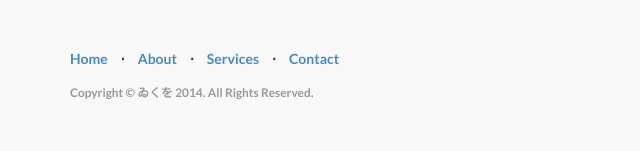
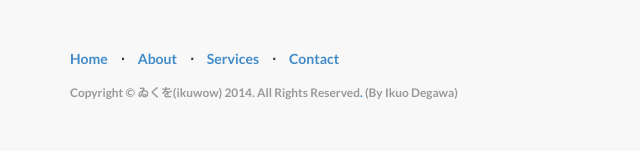
Before and after one commit to ikuwow/ikuwow_top, a PHP site: page / in a window 1280 px wide. Shown: the part 1985-2136 px from the top of the page, without its empty margins (0-640 px from the left). Run offline with PHP 8.4, Linux system fonts and the light colour scheme.

Commit message:
modify description author and byline

```diff
--- a/index.php
+++ b/index.php
@@ -4,8 +4,9 @@
 <head>
     <meta charset="utf-8">
     <meta name="viewport" content="width=device-width, initial-scale=1.0">
-    <meta name="description" content="ゐくを ikuwow 出川 幾夫 トップページ ホームページ ポートフォリオ">
-    <meta name="author" content="ゐくを ikuwow">
+    <meta name="keywords" content="ゐくを,ikuwow,Ikuo Degawa,トップページ,ホームページ,ポートフォリオ">
+    <meta name="description" content="ゐくを(ikuwow)のトップページ。ブログやFacebook,Twitterなど、ゐくをの情報発信源へのリンクをまとめています。">
+    <meta name="author" content="Ikuo Degawa">
 
     <title>www.ikuwow.com</title>
 
@@ -247,7 +248,7 @@
                         <li class="to_contact"><a href="">Contact</a>
                         </li>
                     </ul>
-                    <p class="copyright text-muted small">Copyright &copy; ゐくを <?php echo date('Y');?>. All Rights Reserved<a href="https://plus.google.com/102989205061452693348?rel=author">.</a></p>
+                    <p class="copyright text-muted small">Copyright &copy; ゐくを(ikuwow) <?php echo date('Y');?>. All Rights Reserved<a href="https://plus.google.com/102989205061452693348?rel=author">.</a> (By Ikuo Degawa)</p>
                 </div>
             </div>
         </div>
```
